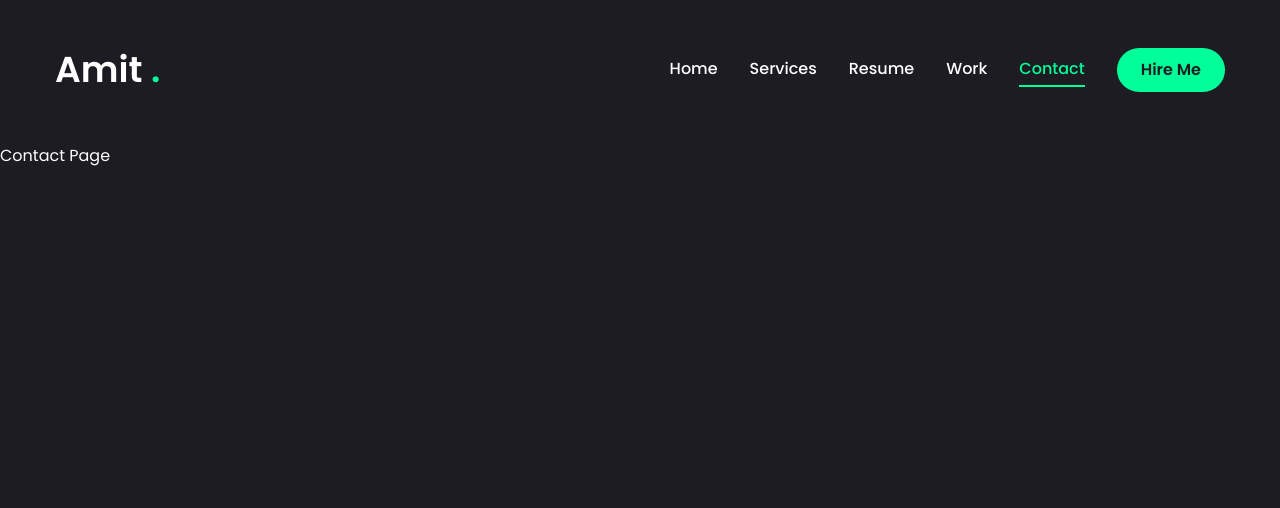
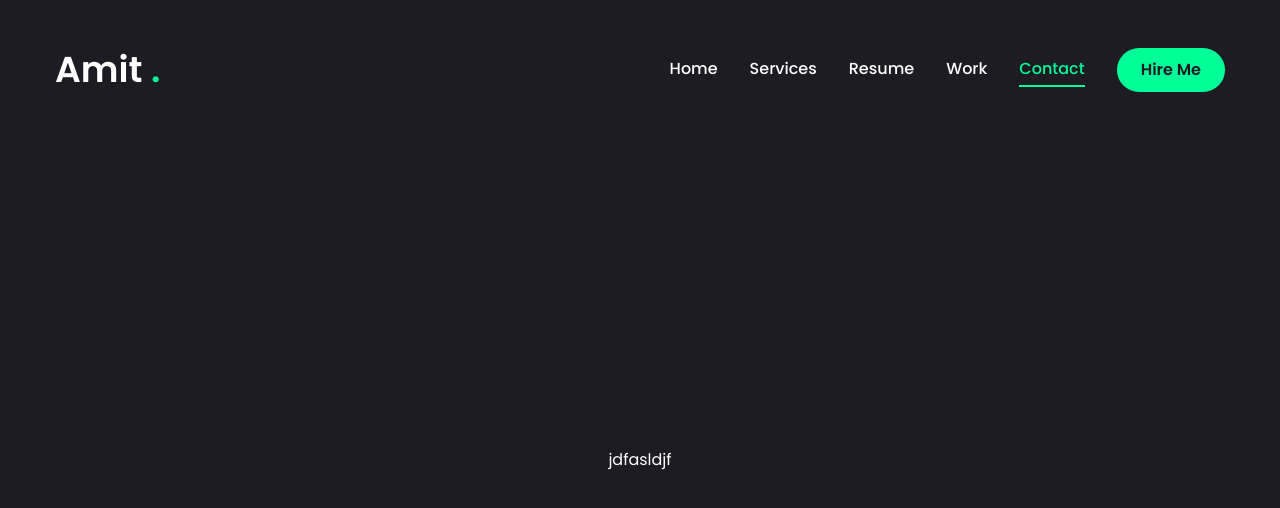
Before and after one commit to Amit-Biswas-WD/N_Portfolio_Website, a Next.js app: page /contact in a window 1280 px wide. Shown: the top 508 px of the page. Built offline with nearby package versions, Linux system fonts and the light colour scheme.

Commit message:
Contact info

```diff
--- a/app/contact/page.jsx
+++ b/app/contact/page.jsx
@@ -1,5 +1,27 @@
+"use client"
+
+import { motion } from "framer-motion";
+import { Button } from "@/components/ui/button";
+import { Input } from "@/components/ui/input";
+import { Textarea } from "@/components/ui/textarea";
+
+
+import { Select, SelectContent, SelectGroup, SelectItem, SelectLabel, SelectTrigger, SelectValue } from "@/components/ui/select";
+import {FaPhoneAlt, FaEnvelope, FaMapMarkerAlt} from "react-icons/fa"
+
+
+
 const Contact = () => {
-  return <div>Contact Page</div>;
+  return (<motion.div
+  initial={{ opacity: 0 }}
+  animate={{
+    opacity: 1,
+    transition: { delay: 2.4, duration: 0.4, ease: "easeIn" },
+  }}
+  className="min-h-[80vh] flex items-center justify-center py-12 xl:py-0"
+>
+  <div>jdfasldjf</div>
+</motion.div>)
 };
 
 export default Contact;
```
